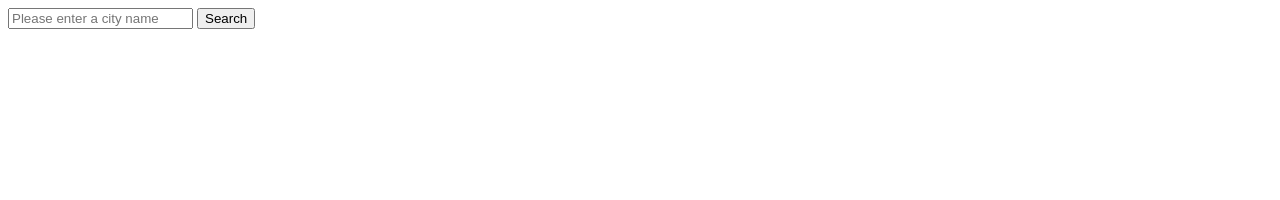
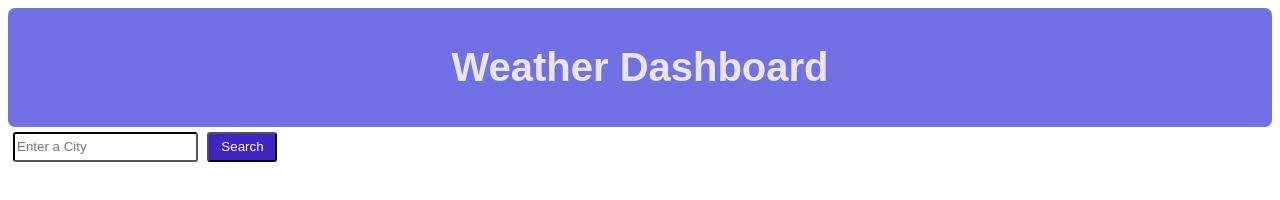
Before and after one commit to jsfam012/daily_weather_app, a plain HTML site: page index.html in a window 1280 px wide. Drawn offline with nearby package versions, Linux system fonts and the light colour scheme.

Commit message:
initial css

```diff
--- /dev/null
+++ b/css/style.css
@@ -0,0 +1,51 @@
+/* Resets */
+* {
+    font-family: sans-serif;
+}
+
+/* Global Classes */
+.hide {
+    display: none;
+}
+
+/* .text-center {
+    text-align: center;
+} */
+
+.row {
+    display: flex;
+}
+
+.justify-between {
+    background-color: rgb(113, 113, 230);
+    padding: 10px;
+    border-radius: 7px;
+    /* text-align: center; */
+    justify-content: center;
+    font-size: 20px;
+
+}
+
+.title {
+    color: #ece4e2;
+    font-weight: bold;
+    font-size: 40px;
+}
+
+#search-input {
+    margin: 5px;
+    border-radius: 3px;
+    border-color: black;
+    padding: 2px;
+    height: 22px;
+
+}
+
+#search-btn {
+    background-color: rgb(65, 36, 194);
+    border-radius: 3px;
+    color: white;
+    width: 70px;
+    height:30px;
+    cursor: pointer;
+}
--- a/index.html
+++ b/index.html
@@ -3,10 +3,17 @@
 <head>
     <meta charset="UTF-8">
     <meta name="viewport" content="width=device-width, initial-scale=1.0">
-    <title>Document</title>
+    <title>Daily Weather</title>
+    <link rel="stylesheet" href="css/style.css">
 </head>
 <body>
-    <input id="search-input" type="text" placeholder="Please enter a city name">
+
+    <!-- Create a header -->
+    <header class="row justify-between">
+        <h1 class="title">Weather Dashboard</h1>
+
+    </header>
+    <input id="search-input" type="text" placeholder="Enter a City">
     <button id="search-btn">Search</button>
     <script src="https://code.jquery.com/jquery-3.7.1.min.js" integrity="sha256-/JqT3SQfawRcv/BIHPThkBvs0OEvtFFmqPF/lYI/Cxo=" crossorigin="anonymous"></script>
     <script src="js/script.js"></script>
```
